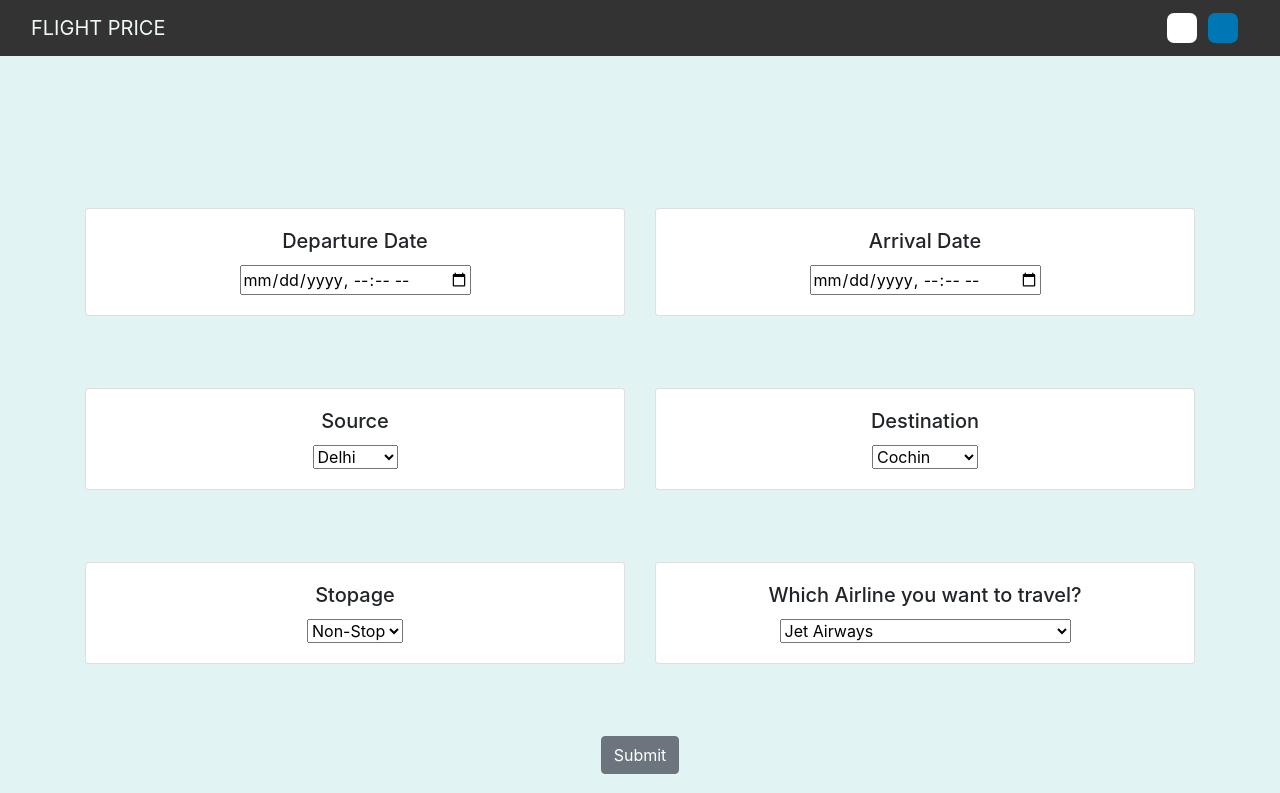
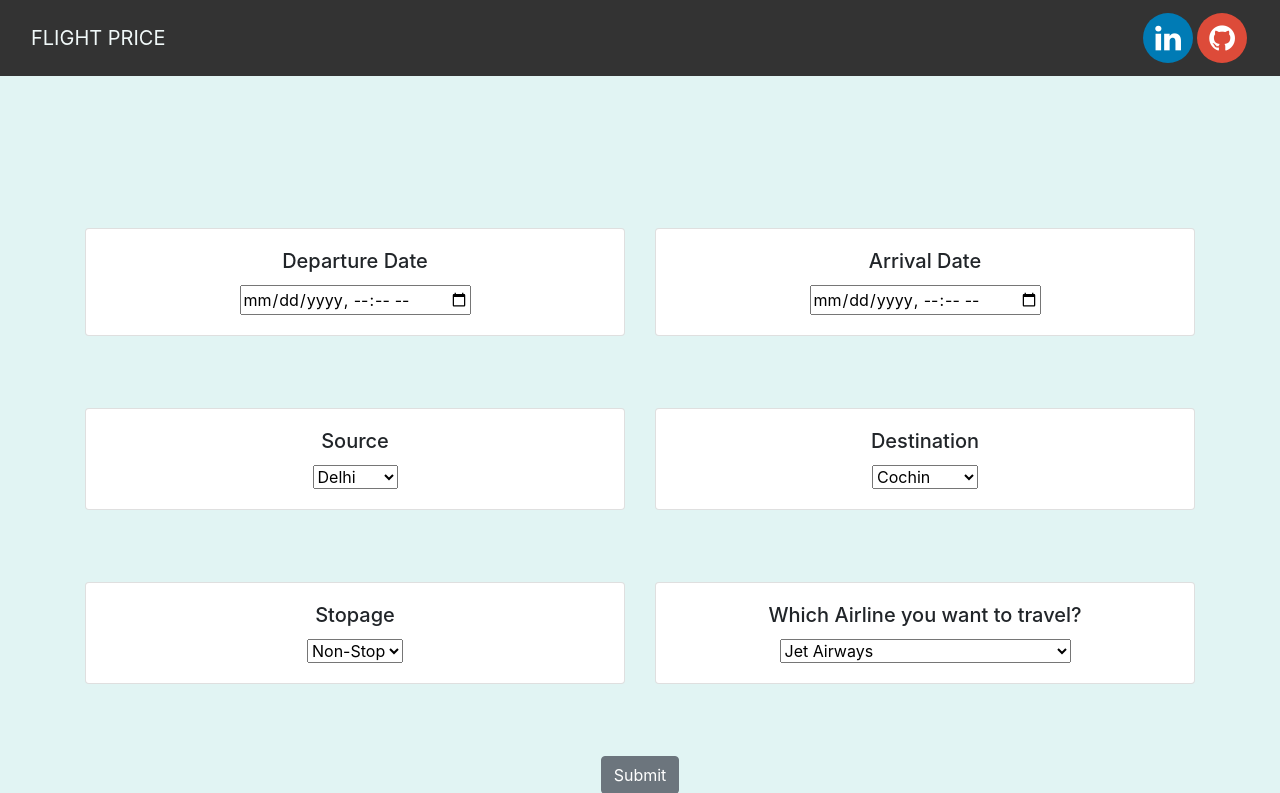
Before and after one commit to abdul-ameer/Flight-Fare-Prediction, a Flask app: page / in a window 1280 px wide. Shown: the top 793 px of the page. Run offline with Flask 2, Linux system fonts and the light colour scheme; parts of the project's set-up code (start-up, migrations or seed data) failed here and were passed over; some libraries are stand-ins or nearby versions.

Commit message:
updated styles

```diff
--- a/static/css/styles.css
+++ b/static/css/styles.css
@@ -15,36 +15,26 @@ a:hover {
     color: #f0f0f0;
   }
 
-  @import url("https://fonts.googleapis.com/css2?family=Poppins:wght@100;200;300;400;500;600;700;800&display=swap");
+.fa {
+    padding: 10px;
+    font-size: 30px;
+    width: 50px;
+    text-align: center;
+    text-decoration: none;
+    margin: 5px 2px;
+    border-radius: 50%;
+  }
 
+.fa:hover {
+      opacity: 0.7;
+  }
 
-.social-icon {
-    height: 30px;
-    width: 30px;
-    display: flex;
-    justify-content: center;
-    align-items: center;
-    color: #fff;
-    font-size: 14px;
-    border-radius: 7px;
-    margin-right: 11px;
-    cursor: pointer
-}
+.fa-linkedin {
+    background: #007bb5;
+    color: white;
+  }
 
-.social-github {
-    background-color: #ffffff
-}
-
-
-.social-linkedin {
-    background-color: #0077B5
-}
-
-
-.social-icon i {
-    transition: 0.4s all
-}
-
-.social-icon:hover i {
-    transform: scale(1.1)
-}
+.fa-github {
+    background: #dd4b39;
+    color: white;
+  }
--- a/templates/home.html
+++ b/templates/home.html
@@ -9,7 +9,7 @@
     <!-- BootStrap -->
     <link rel="stylesheet" href="https://stackpath.bootstrapcdn.com/bootstrap/4.5.0/css/bootstrap.min.css"
         integrity="sha384-9aIt2nRpC12Uk9gS9baDl411NQApFmC26EwAOH8WgZl5MYYxFfc+NcPb1dKGj7Sk" crossorigin="anonymous">
-
+    <link rel="stylesheet" href="https://cdnjs.cloudflare.com/ajax/libs/font-awesome/4.7.0/css/font-awesome.min.css">
 
     <!-- css -->
     <link rel="stylesheet" href="static/css/styles.css">
@@ -26,11 +26,8 @@
                 <a class="navbar-brand" href="/">FLIGHT PRICE</a>
             </div>
             <div class="d-flex flex-row-reverse bd-highlight">
-                <!-- <ul > -->
-                    <a href="https://linkedin.com/in/abdul-ameer" target="_blank"><span class="social-icon social-linkedin" ><i class="fa fa-linkedin"></i></span></a>
-                    <a href="https://github.com/abdul-ameer/Flight-Fare-Prediction/tree/main" target="_blank"><span class="social-icon social-github" ><i class="fa fa-github"></i></span></a>
-
-                <!-- </ul> -->
+                <a href="https://github.com/abdul-ameer/Flight-Fare-Prediction" target="_github" class="fa fa-github"></a>
+                <a href="https://linkedin.com/in/abdul-ameer" target="_linkedin" class="fa fa-linkedin"></a>
             </div>
         </div>
     </nav>
```
